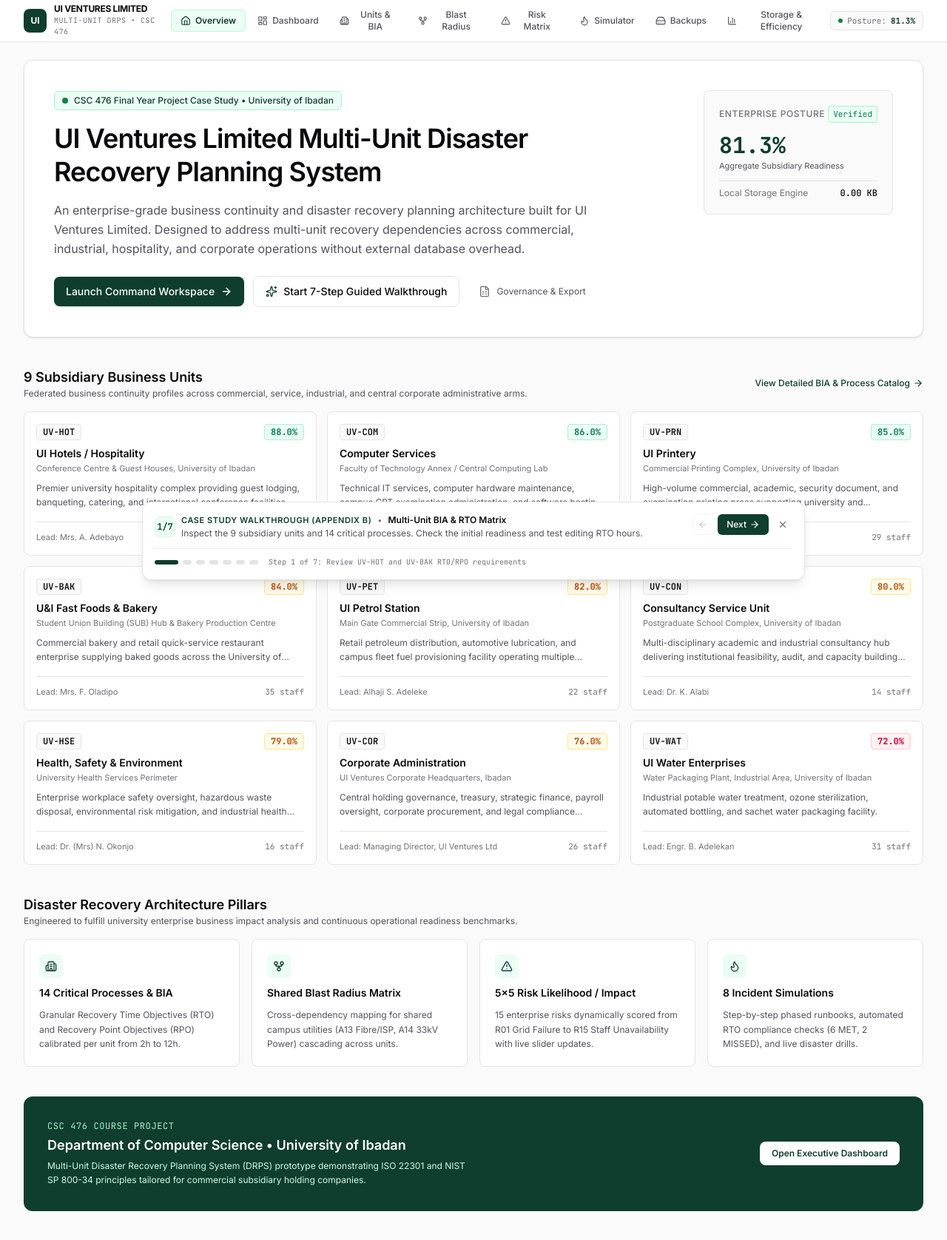
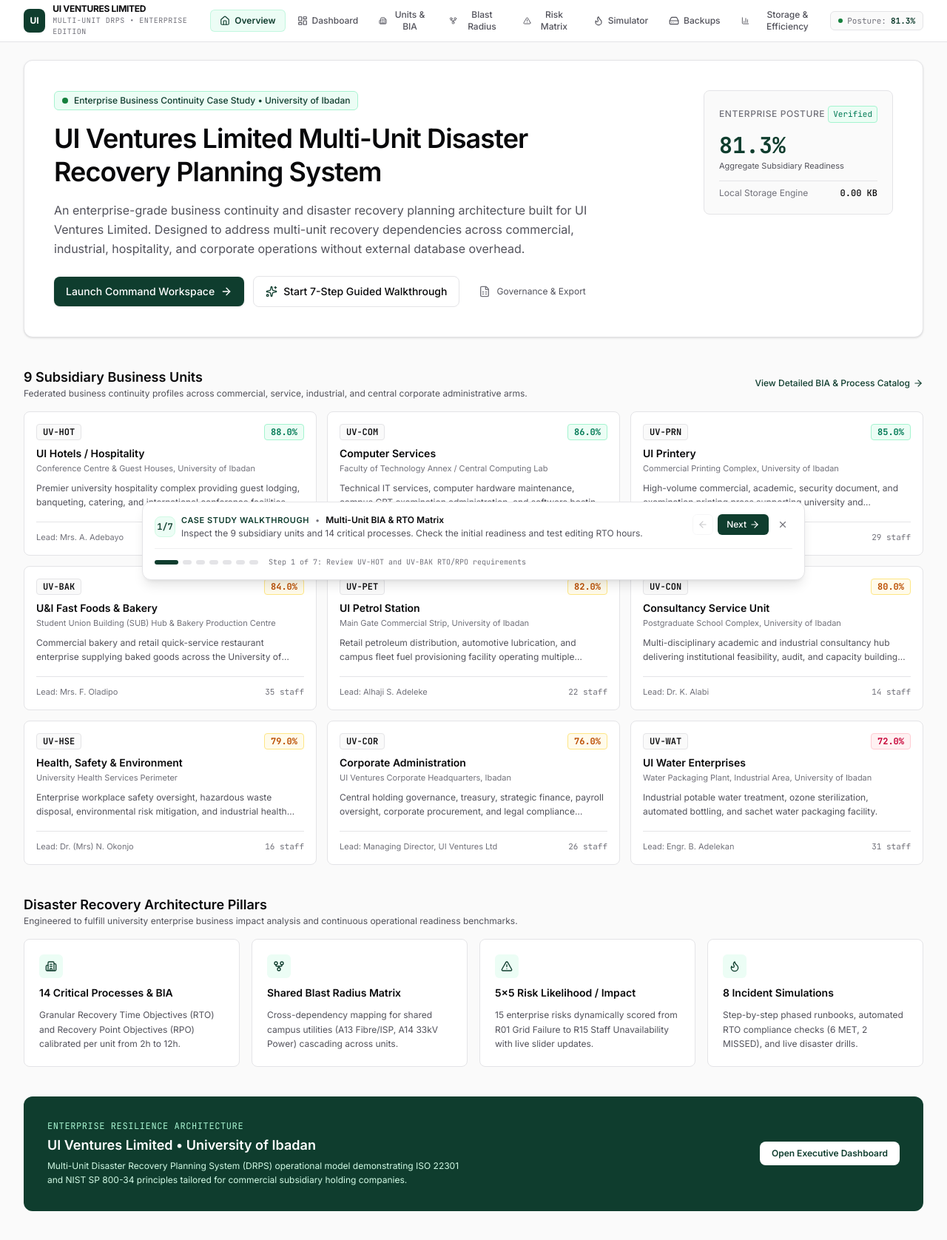
Before and after one commit to michlvince/UI-VENTURES-DRPS, a Next.js app: page / in a window 1280 px wide. Shown: the top 1676 px of the page at 74% size. Built offline with nearby package versions, Linux system fonts and the light colour scheme.

Commit message:
chore: remove academic project references across UI and docs

```diff
--- a/src/app/layout.tsx
+++ b/src/app/layout.tsx
@@ -17,7 +17,7 @@ const jetbrainsMono = JetBrains_Mono({
 export const metadata: Metadata = {
   title: 'UI Ventures Limited | Multi-Unit Disaster Recovery Planning System (DRPS)',
   description:
-    'Comprehensive multi-unit enterprise business continuity and disaster recovery planning system modeled for UI Ventures Limited, University of Ibadan (CSC 476 Project).',
+    'Comprehensive multi-unit enterprise business continuity and disaster recovery planning system modeled for UI Ventures Limited, University of Ibadan.',
 };
 
 export default function RootLayout({
--- a/src/app/page.tsx
+++ b/src/app/page.tsx
@@ -95,7 +95,7 @@ export default function HomeShell() {
                     UI VENTURES LIMITED
                   </div>
                   <div className="text-[10px] text-[#71717A] tracking-wider font-mono-metrics uppercase mt-0.5">
-                    Multi-Unit DRPS • CSC 476
+                    Multi-Unit DRPS • Enterprise Edition
                   </div>
                 </div>
               </button>
--- a/src/components/EfficiencyStorageView.tsx
+++ b/src/components/EfficiencyStorageView.tsx
@@ -227,7 +227,7 @@ export const EfficiencyStorageView: React.FC<EfficiencyStorageViewProps> = ({
                 <h4 className="text-xs font-semibold text-rose-900">Factory Reset</h4>
               </div>
               <p className="text-[11px] text-rose-700 leading-relaxed">
-                Revert all modified RTOs, risk scores, and simulations back to verified CSC 476 seed dataset.
+                Revert all modified RTOs, risk scores, and simulations back to verified default seed dataset.
               </p>
               {showConfirmReset ? (
                 <div className="flex items-center gap-2">
--- a/src/components/GuidedWalkthroughBar.tsx
+++ b/src/components/GuidedWalkthroughBar.tsx
@@ -89,7 +89,7 @@ export const GuidedWalkthroughBar: React.FC<GuidedWalkthroughBarProps> = ({
           className="flex items-center gap-2 px-3 py-2 text-xs font-medium text-[#0F3D2E] bg-white border border-[#E4E4E7] rounded-lg shadow-sm hover:bg-[#ECFDF5] transition-colors"
         >
           <HelpCircle className="w-3.5 h-3.5 text-[#0F3D2E]" />
-          <span>CSC 476 Guided Walkthrough</span>
+          <span>Interactive Guided Walkthrough</span>
         </button>
       </div>
     );
@@ -133,7 +133,7 @@ export const GuidedWalkthroughBar: React.FC<GuidedWalkthroughBarProps> = ({
             <div>
               <div className="flex items-center gap-2">
                 <span className="text-[11px] uppercase tracking-wider font-semibold text-[#0F3D2E]">
-                  Case Study Walkthrough (Appendix B)
+                  Case Study Walkthrough
                 </span>
                 <span className="text-[11px] text-[#71717A]">•</span>
                 <span className="text-xs font-semibold text-[#09090B]">{stepData.title}</span>
--- a/src/components/LandingOverview.tsx
+++ b/src/components/LandingOverview.tsx
@@ -34,7 +34,7 @@ export const LandingOverview: React.FC<LandingOverviewProps> = ({
         <div className="max-w-3xl space-y-4">
           <div className="inline-flex items-center gap-2 px-2.5 py-1 rounded-md bg-[#ECFDF5] border border-[#A7F3D0] text-[#0F3D2E] text-xs font-medium">
             <span className="w-2 h-2 rounded-full bg-[#15803D]" />
-            <span>CSC 476 Final Year Project Case Study • University of Ibadan</span>
+            <span>Enterprise Business Continuity Case Study • University of Ibadan</span>
           </div>
 
           <h1 className="text-3xl sm:text-4xl font-semibold tracking-tight text-[#09090B] leading-tight">
@@ -232,17 +232,17 @@ export const LandingOverview: React.FC<LandingOverviewProps> = ({
         </div>
       </section>
 
-      {/* Case Study Project Credit Banner */}
+      {/* Case Study Credit Banner */}
       <section className="bg-[#0F3D2E] text-white rounded-xl p-6 sm:p-8 flex flex-col sm:flex-row items-start sm:items-center justify-between gap-6">
         <div className="space-y-1 max-w-xl">
           <div className="text-xs uppercase tracking-wider text-[#A7F3D0] font-mono-metrics">
-            CSC 476 Course Project
+            Enterprise Resilience Architecture
           </div>
           <h3 className="text-lg font-semibold text-white">
-            Department of Computer Science • University of Ibadan
+            UI Ventures Limited • University of Ibadan
           </h3>
           <p className="text-xs text-[#D1FAE5] leading-relaxed">
-            Multi-Unit Disaster Recovery Planning System (DRPS) prototype demonstrating ISO 22301 and NIST SP 800-34 principles
+            Multi-Unit Disaster Recovery Planning System (DRPS) operational model demonstrating ISO 22301 and NIST SP 800-34 principles
             tailored for commercial subsidiary holding companies.
           </p>
         </div>
```
Also changed, not shown: 1 other file (tests, documents, lock files or other folders).
